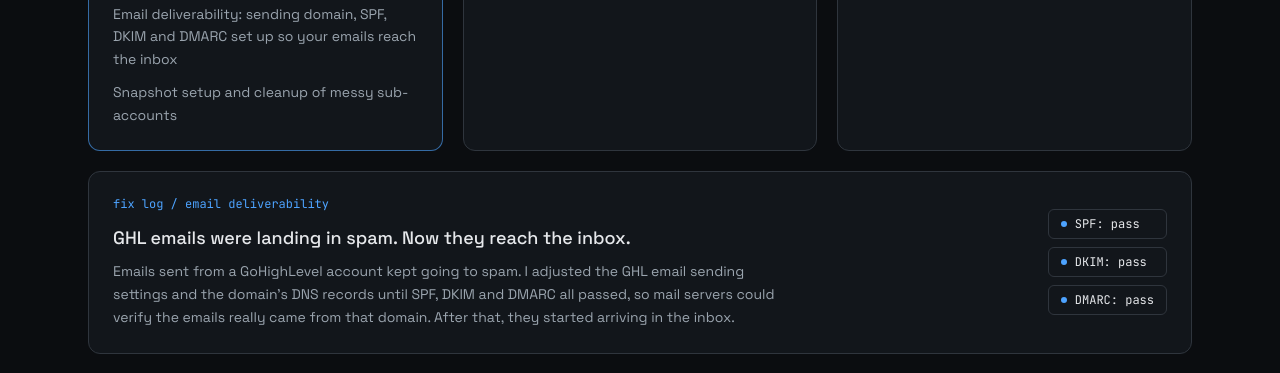
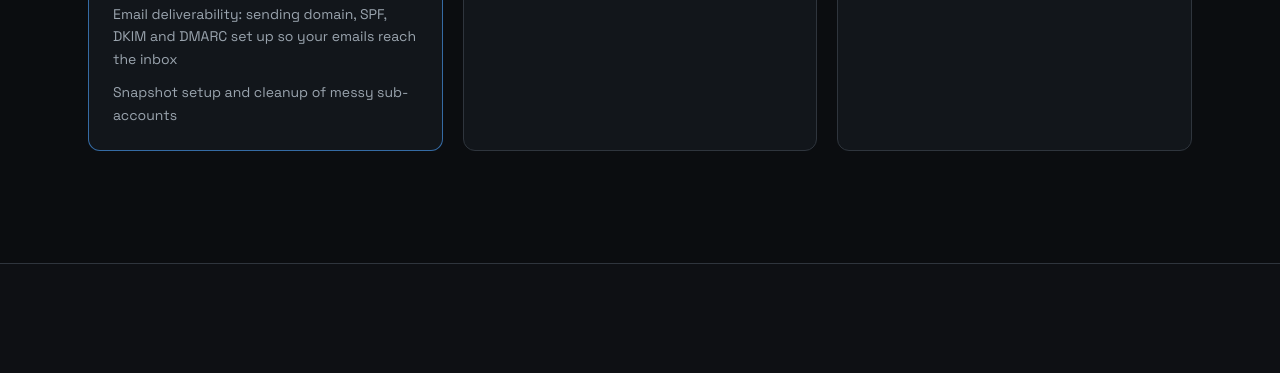
Before and after one commit to edimeer/portfolio-v2, a website: page index.html in a window 1280 px wide. Shown: the part 1423-1796 px from the top of the page. Drawn offline with Linux system fonts and the light colour scheme.

Commit message:
Remove the email deliverability story card from services and keep the SPF, DKIM and DMARC line in the GoHighLevel card

```diff
--- a/index.html
+++ b/index.html
@@ -157,18 +157,6 @@
             </ul>
           </article>
         </div>
-        <article class="card reveal mt-5 grid gap-6 md:grid-cols-[1fr_auto] md:items-center">
-          <div>
-            <p class="font-mono text-xs text-accent">fix log / email deliverability</p>
-            <h3 class="mt-3 text-lg font-medium text-fg">GHL emails were landing in spam. Now they reach the inbox.</h3>
-            <p class="mt-2 max-w-2xl text-sm leading-relaxed">Emails sent from a GoHighLevel account kept going to spam. I adjusted the GHL email sending settings and the domain's DNS records until SPF, DKIM and DMARC all passed, so mail servers could verify the emails really came from that domain. After that, they started arriving in the inbox.</p>
-          </div>
-          <ul class="flex flex-wrap gap-2 font-mono text-xs md:flex-col" aria-label="Email authentication results">
-            <li class="flex items-center gap-2 rounded-md border border-line px-3 py-1.5 text-fg"><span class="h-1.5 w-1.5 rounded-full bg-accent" aria-hidden="true"></span>SPF: pass</li>
-            <li class="flex items-center gap-2 rounded-md border border-line px-3 py-1.5 text-fg"><span class="h-1.5 w-1.5 rounded-full bg-accent" aria-hidden="true"></span>DKIM: pass</li>
-            <li class="flex items-center gap-2 rounded-md border border-line px-3 py-1.5 text-fg"><span class="h-1.5 w-1.5 rounded-full bg-accent" aria-hidden="true"></span>DMARC: pass</li>
-          </ul>
-        </article>
       </div>
     </section>
 
```
Also changed, not shown: assets/styles.css.
